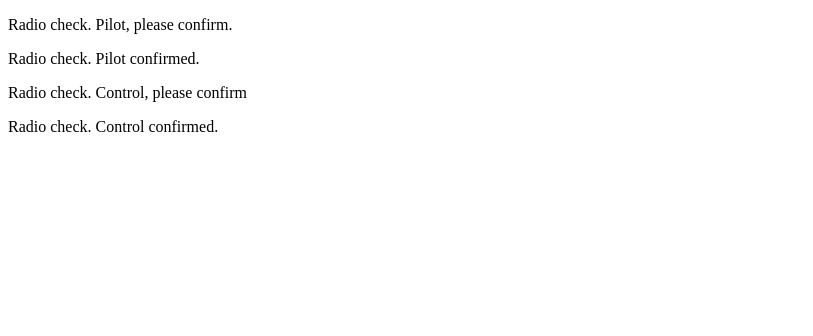
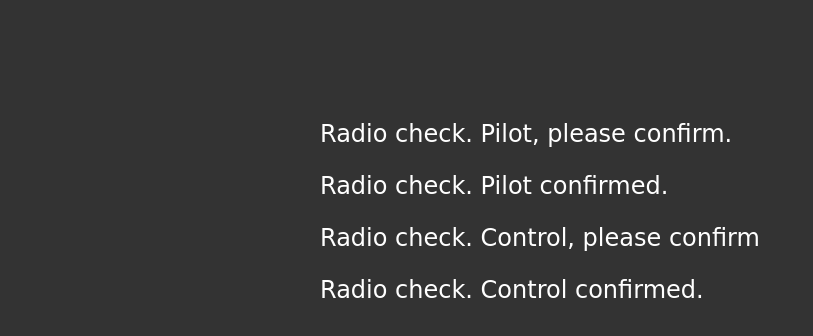
Before and after one commit to ManishaRB/communication-log, a plain HTML site: page index.html in a window 1280 px wide. Shown: the whole page, without its empty margins (0-813 px from the left). Drawn offline with Linux system fonts and the light colour scheme.

Commit message:
conflict creation

```diff
--- a/index.html
+++ b/index.html
@@ -1,5 +1,8 @@
 <!DOCTYPE html>
 <html>
+   <head>
+      <link rel="stylesheet" type="text/css" href="style.css">
+   </head>
    <body>
       <p>Radio check. Pilot, please confirm.</p>
       <p>Radio check. Pilot confirmed.</p>
--- /dev/null
+++ b/style.css
@@ -0,0 +1,7 @@
+body {
+    color: white;
+    background-color: #333;
+    font-size: 150%;
+    font-family: 'Satisfy', cursive;
+    margin: 5em 25%;
+ }
```
